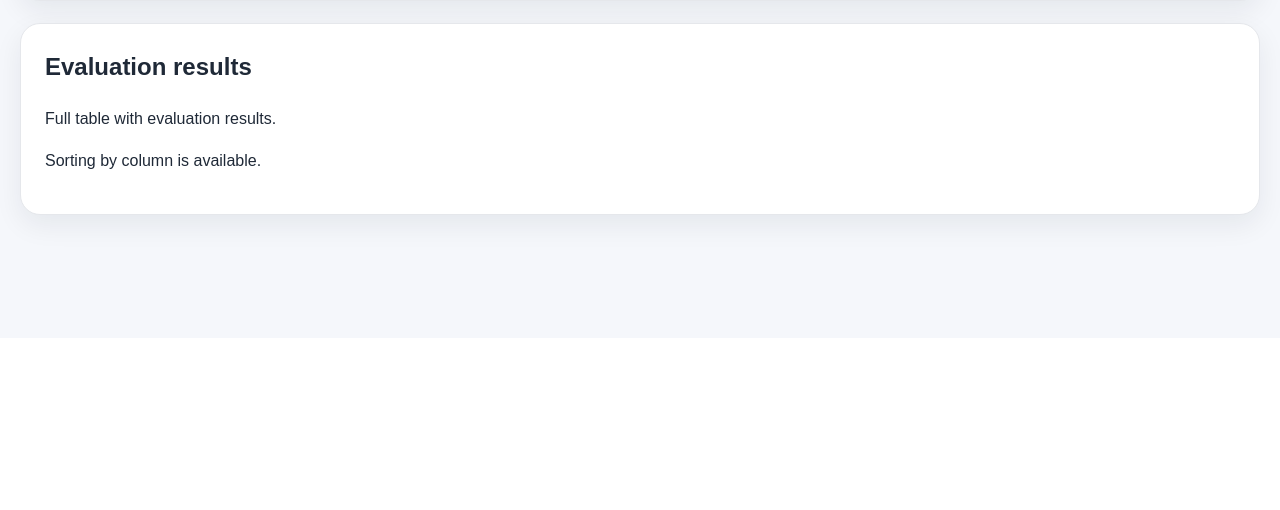
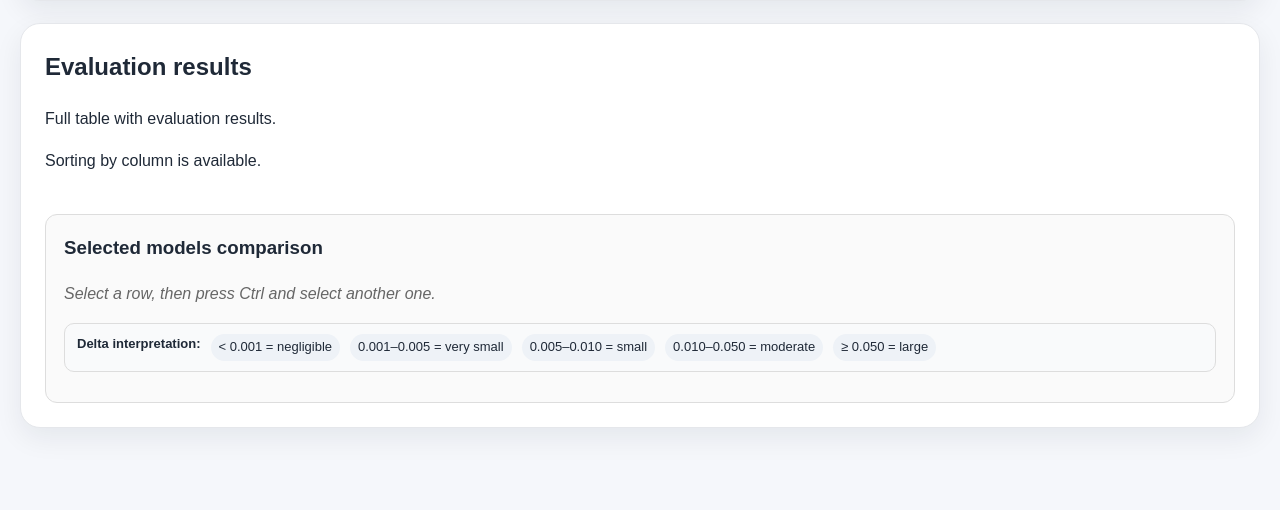
Before and after one commit to Dakata99/ld-eda, a Python web app: template templates/learner.html in a window 1280 px wide. Shown: the part 462-972 px from the top of the page. Before the commit the page ends 700 px from the top, so only its background shows below. Run offline with Jinja, Linux system fonts and the light colour scheme; the template is opened without the code that fills it, so the values that code supplies are empty.

Commit message:
Comparison table added to report

```diff
--- a/src/liver/cli.py
+++ b/src/liver/cli.py
@@ -12,7 +12,6 @@ AVAILABLE_CONFIGS: tuple[str] = (
 )
 
 CSV_FILE: str = "experiment{experiment}-{config}.csv"
-HTML_FILE: str = "{config}.html"
 
 
 def setup_logging(debug: bool = False) -> None:
@@ -75,6 +74,6 @@ def main():
 
 		plot(
 			args.experiment,
+			args.config,
 			CSV_FILE.format(experiment=args.experiment, config=args.config),
-			HTML_FILE.format(config=args.config),
 		)
--- a/src/liver/core.py
+++ b/src/liver/core.py
@@ -1,6 +1,6 @@
 from .experiment import main as experiment
 from .plot import main as plot
-from .cli import CSV_FILE, HTML_FILE
+from .cli import CSV_FILE
 
 
 def run_analysis(exprid: int, learners_group: list, config: str = "default") -> None:
@@ -10,6 +10,6 @@ def run_analysis(exprid: int, learners_group: list, config: str = "default") ->
 	# Plot the results
 	plot(
 		exprid,
-		CSV_FILE.format(experiment=exprid, config=config),
-		HTML_FILE.format(config=config),
+		config,
+		CSV_FILE.format(experiment=exprid, config=config)
 	)
--- a/src/liver/experiment.py
+++ b/src/liver/experiment.py
@@ -148,9 +148,6 @@ class TestAndScore:
 				"Precision(weighted)": partial(Precision, target=None, average="weighted"),
 				"AUC": AUC,
 				"CA": CA,
-				"Recall(macro)": partial(Recall, average="macro"),
-				"F1(macro)": partial(F1, average="macro"),
-				"Precision(macro)": partial(Precision, average="macro"),
 			},
 			2: {
 				"Recall(Sick)": partial(Recall, target=sick_index),
--- a/templates/index.html
+++ b/templates/index.html
@@ -31,9 +31,7 @@
                 This home page shows the overview heatmap with the top {{ top_n }} learners and the full table of all
                 evaluated learners.
             </p>
-            <p>
-                Seperate pages are available for each learner family.
-            </p>
+            <p>Seperate pages are available for each learner family.</p>
         </section>
 
         <section class="summary-grid">
--- a/templates/learner.html
+++ b/templates/learner.html
@@ -52,57 +52,30 @@
             <h2>Evaluation results</h2>
             <p>Full table with evaluation results.</p>
             <p>Sorting by column is available.</p>
-            <div class="table table-striped table-bordered" style="overflow-x: auto; width: 100%; margin: 0;">
+
+            <div id="evaluation-results-wrapper" style="overflow-x: auto; width: 100%; margin: 0;">
                 {{ evaluation_results | safe }}
+            </div>
+
+            <div id="comparison-box" class="comparison-box">
+                <h3>Selected models comparison</h3>
+                <p class="comparison-note">Select a row, then press Ctrl and select another one.</p>
+
+                <div class="delta-legend">
+                    <strong>Delta interpretation:</strong>
+                    <span>&lt; 0.001 = negligible</span>
+                    <span>0.001–0.005 = very small</span>
+                    <span>0.005–0.010 = small</span>
+                    <span>0.010–0.050 = moderate</span>
+                    <span>≥ 0.050 = large</span>
+                </div>
+
+                <div id="comparison-result"></div>
             </div>
         </section>
     </main>
 
-    <script>
-        document.addEventListener("DOMContentLoaded", function () {
-            const table = document.getElementById("results-table");
-            if (!table) return;
-
-            const headers = table.querySelectorAll("th");
-
-            headers.forEach((header, columnIndex) => {
-                header.style.cursor = "pointer";
-
-                header.addEventListener("click", () => {
-                    const tbody = table.querySelector("tbody");
-                    const rows = Array.from(tbody.querySelectorAll("tr"));
-
-                    const currentDirection = header.dataset.sortDirection || "asc";
-                    const newDirection = currentDirection === "asc" ? "desc" : "asc";
-
-                    headers.forEach(h => h.dataset.sortDirection = "");
-                    header.dataset.sortDirection = newDirection;
-
-                    rows.sort((rowA, rowB) => {
-                        const cellA = rowA.children[columnIndex].innerText.trim();
-                        const cellB = rowB.children[columnIndex].innerText.trim();
-
-                        const valueA = parseFloat(cellA);
-                        const valueB = parseFloat(cellB);
-
-                        const bothNumeric = !isNaN(valueA) && !isNaN(valueB);
-
-                        if (bothNumeric) {
-                            return newDirection === "asc"
-                                ? valueA - valueB
-                                : valueB - valueA;
-                        }
-
-                        return newDirection === "asc"
-                            ? cellA.localeCompare(cellB)
-                            : cellB.localeCompare(cellA);
-                    });
-
-                    rows.forEach(row => tbody.appendChild(row));
-                });
-            });
-        });
-    </script>
+    <script src="script.js"></script>
 </body>
 
 </html>
--- a/templates/styles.css
+++ b/templates/styles.css
@@ -169,6 +169,186 @@
     font-size: 0.92rem;
 }
 
+.results-table {
+    width: 100%;
+    border-collapse: collapse;
+    font-size: 14px;
+}
+
+.results-table th,
+.results-table td {
+    padding: 8px 10px;
+    border: 1px solid #ddd;
+    white-space: nowrap;
+}
+
+.results-table th {
+    background: #f4f6f8;
+    font-weight: 700;
+}
+
+.compare-column {
+    text-align: center;
+    width: 80px;
+}
+
+.comparison-box {
+    margin-top: 24px;
+    padding: 18px;
+    border: 1px solid #ddd;
+    border-radius: 12px;
+    background: #fafafa;
+}
+
+.comparison-box h3 {
+    margin-top: 0;
+}
+
+.comparison-note {
+    color: #666;
+    font-style: italic;
+}
+
+.delta-table {
+    width: 100%;
+    border-collapse: collapse;
+    margin-top: 12px;
+    font-size: 14px;
+}
+
+.delta-table th,
+.delta-table td {
+    padding: 8px 10px;
+    border: 1px solid #ddd;
+    text-align: right;
+}
+
+.delta-table th:first-child,
+.delta-table td:first-child {
+    text-align: left;
+}
+
+.delta-table th {
+    background: #eef1f5;
+}
+
+.positive-delta {
+    color: #0a7a28;
+    font-weight: 700;
+}
+
+.negative-delta {
+    color: #b00020;
+    font-weight: 700;
+}
+
+.neutral-delta {
+    color: #555;
+}
+
+.selectable-row {
+    cursor: pointer;
+}
+
+.selectable-row:hover {
+    background: #f2f6ff;
+}
+
+.selected-row {
+    background: #dbeafe !important;
+    outline: 2px solid #2563eb;
+    outline-offset: -2px;
+}
+
+.comparison-box {
+    margin-top: 24px;
+    padding: 18px;
+    border: 1px solid #ddd;
+    border-radius: 12px;
+    background: #fafafa;
+}
+
+.comparison-note {
+    color: #666;
+    font-style: italic;
+}
+
+.delta-table {
+    width: 100%;
+    border-collapse: collapse;
+    margin-top: 12px;
+    font-size: 14px;
+}
+
+.delta-table th,
+.delta-table td {
+    padding: 8px 10px;
+    border: 1px solid #ddd;
+    text-align: right;
+}
+
+.delta-table th:first-child,
+.delta-table td:first-child {
+    text-align: left;
+}
+
+.delta-table th {
+    background: #eef1f5;
+}
+
+.positive-delta {
+    color: #0a7a28;
+    font-weight: 700;
+}
+
+.negative-delta {
+    color: #b00020;
+    font-weight: 700;
+}
+
+.neutral-delta {
+    color: #555;
+}
+
+.delta-interpretation {
+    font-weight: 600;
+    text-align: left !important;
+}
+
+.negligible-impact {
+    color: #6b7280;
+}
+
+.small-impact {
+    color: #92400e;
+}
+
+.meaningful-impact {
+    color: #075985;
+}
+
+.large-impact {
+    color: #166534;
+}
+
+.delta-legend {
+    display: flex;
+    flex-wrap: wrap;
+    gap: 10px;
+    margin: 12px 0;
+    padding: 10px 12px;
+    border: 1px solid #ddd;
+    border-radius: 10px;
+    background: #f9fafb;
+    font-size: 13px;
+}
+
+.delta-legend span {
+    padding: 3px 8px;
+    border-radius: 999px;
+    background: #eef2f7;
+}
+
 .sortable-table th {
     cursor: pointer;
     user-select: none;
```
Also changed, not shown: configs/experiment1.json (+24 -1 lines), pyproject.toml (+3 -19 lines), src/liver/plot.py (+5 -4 lines), 1 other file. Lines whose indentation alone changed are shown as unchanged.
